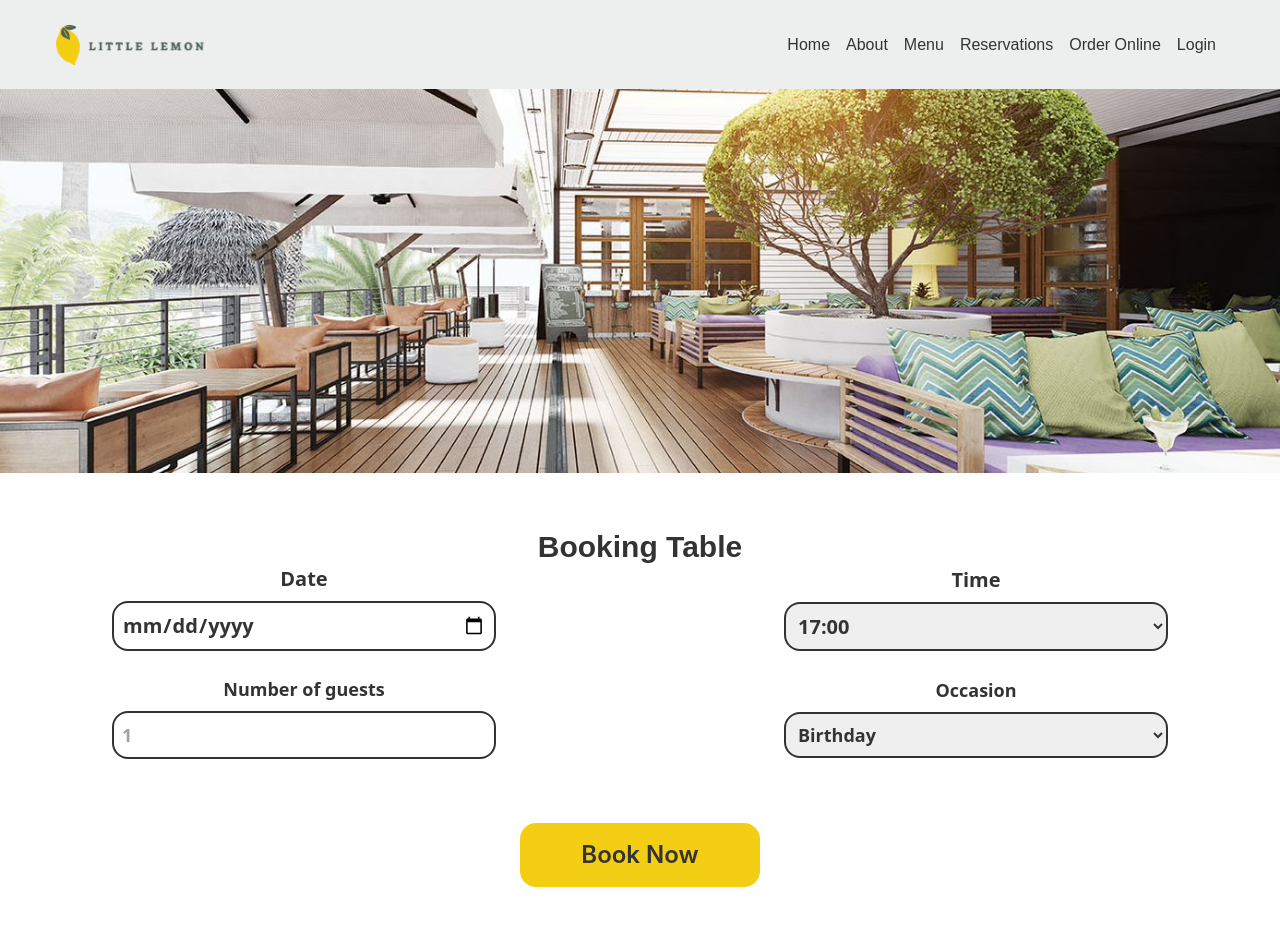
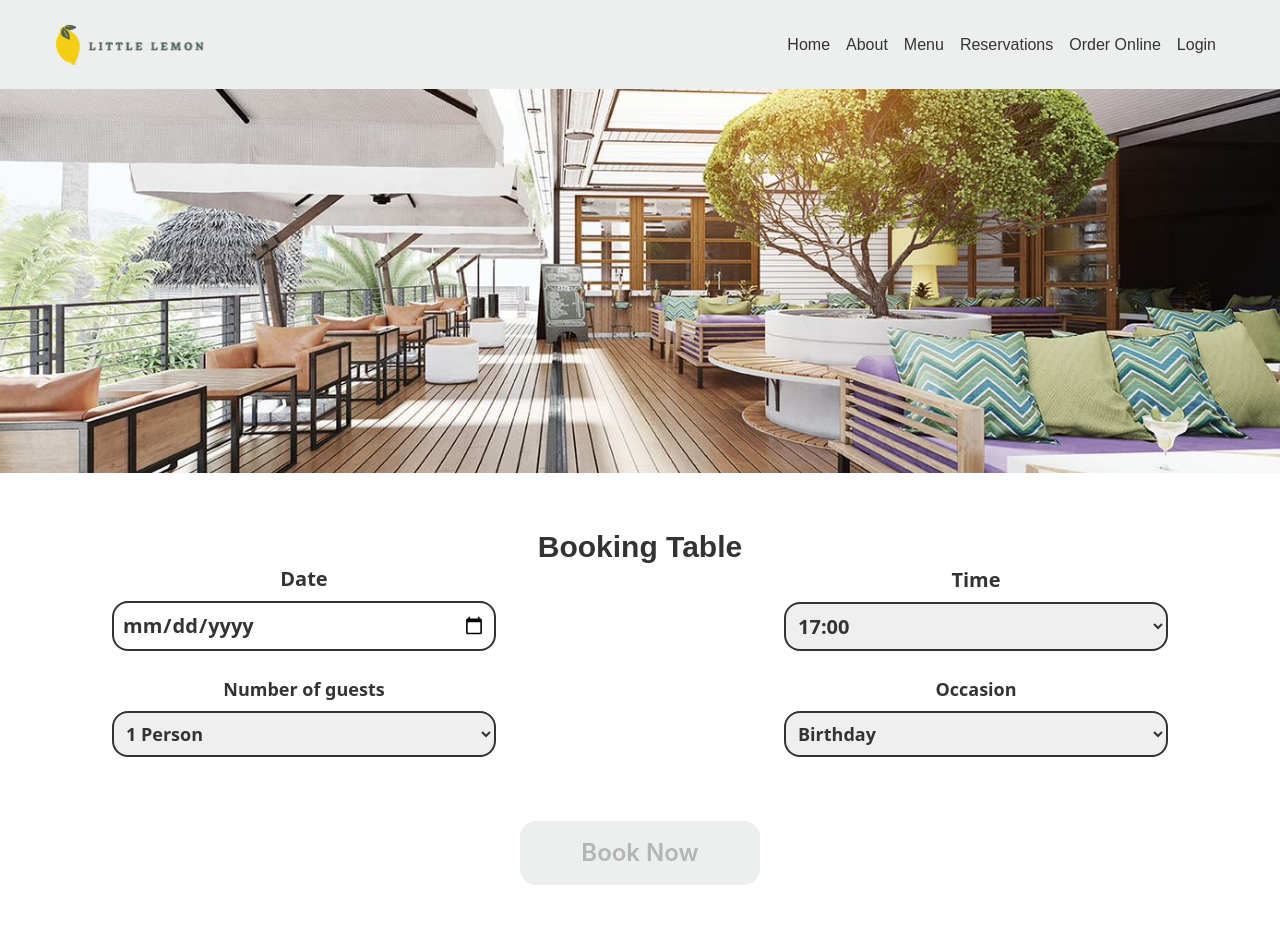
Before and after one commit to KazKinjo/little-lemon-web, a React (Create React App) app: page /booking in a window 1280 px wide. Shown: the top 952 px of the page. Built offline with nearby package versions, Linux system fonts and the light colour scheme.

Commit message:
Modify BookingForm

```diff
--- a/src/components/Booking/BookingForm.js
+++ b/src/components/Booking/BookingForm.js
@@ -1,4 +1,7 @@
-import { useState, useEffect } from 'react';
+import {
+  useState,
+  useEffect
+} from 'react';
 
 const BookingForm = ({ availableTimes, submitForm, dispatch }) => {
   const [date, setDate] = useState("");
@@ -12,25 +15,25 @@ const BookingForm = ({ availableTimes, submitForm, dispatch }) => {
     submitForm();
   };
 
-  const handleDate = (e) => {
-    setDate(e.target.value);
-    validateForm();
-  };
+  // const handleDate = (e) => {
+  //   setDate(e.target.value);
+  //   validateForm();
+  // };
 
-  const handleTime = (e) => {
-    setTime(e.target.value);
-    validateForm();
-  };
+  // const handleTime = (e) => {
+  //   setTime(e.target.value);
+  //   validateForm();
+  // };
 
-  const handleGuests = (e) => {
-    setGuests(e.target.value);
-    validateForm();
-  };
+  // const handleGuests = (e) => {
+  //   setGuests(e.target.value);
+  //   validateForm();
+  // };
 
-  const handleOccasion = (e) => {
-    setOccasion(e.target.value);
-    validateForm();
-  };
+  // const handleOccasion = (e) => {
+  //   setOccasion(e.target.value);
+  //   validateForm();
+  // };
 
   const validateForm = () => {
     if (date && time && guests && occasion) {
@@ -42,10 +45,13 @@ const BookingForm = ({ availableTimes, submitForm, dispatch }) => {
 
   useEffect(() => {
     validateForm();
-  });
+  },);
 
   return (
-    <form onSubmit={handleSubmit} className='flex flex-col mx-14 mb-20'>
+    <form
+      onSubmit={handleSubmit}
+      className='flex flex-col mx-14 mb-20'
+    >
       <div className='gap-10 md:flex md:items-center md:justify-between'>
         <div className='text-highlight-black font-semibold text-xl mb-6 max-w-96 md:w-1/2'>
           <label htmlFor="date">Date</label>
@@ -54,7 +60,7 @@ const BookingForm = ({ availableTimes, submitForm, dispatch }) => {
             id="date"
             required
             value={date}
-            onChange={handleDate}
+            onChange={(e) => setDate(e.target.value)}
             className='w-full mt-2 p-2 border-highlight-black border-2 border-solid rounded-2xl focus:outline-none'
           />
         </div>
@@ -64,11 +70,13 @@ const BookingForm = ({ availableTimes, submitForm, dispatch }) => {
             id="time"
             required
             value={time}
-            onChange={handleTime}
-            className='w-full mt-2 p-2 border-highlight-black border-2 border-solid rounded-2xl :focus:outline-none'
+            onChange={(e) => setTime(e.target.value)}
+            className='w-full mt-2 p-2 border-highlight-black border-2 border-solid rounded-2xl focus:outline-none'
           >
             {availableTimes
-              ? availableTimes.map((time) => (<option key={time}>{time}</option>))
+              ? availableTimes.map((time) => (
+                <option key={time}>{time}</option>
+              ))
               : null
             };
           </select>
@@ -77,17 +85,16 @@ const BookingForm = ({ availableTimes, submitForm, dispatch }) => {
       <div className='gap-10 md:flex md:items-center md:justify-between'>
         <div className='text-highlight-black text-lg font-semibold mb-6 max-w-96 md:w-1/2'>
           <label htmlFor="guests">Number of guests</label>
-          <input
-            type="number"
+          <select
             id="guests"
-            placeholder="1"
-            min="1"
-            max="10"
             required
             value={guests}
-            onChange={handleGuests}
+            onChange={(e) => setGuests(e.target.value)}
             className='w-full mt-2 p-2 border-highlight-black border-2 border-solid rounded-2xl :focus:outline-none'
-          />
+          >
+            <option value="1">1 Person</option>
+            <option value="2">2 People</option>
+          </select>
         </div>
         <div className='text-highlight-black text-lg font-semibold mb-6 max-w-96 md:w-1/2 md:max-w-96'>
           <label htmlFor="occasion">Occasion</label>
@@ -95,7 +102,7 @@ const BookingForm = ({ availableTimes, submitForm, dispatch }) => {
             id="occasion"
             required
             value={occasion}
-            onChange={handleOccasion}
+            onChange={(e) => setOccasion(e.target.value)}
             className='w-full mt-2 p-2 border-highlight-black border-2 border-solid rounded-2xl :focus:outline-none'
           >
             <option value="Birthday">Birthday</option>
@@ -106,7 +113,10 @@ const BookingForm = ({ availableTimes, submitForm, dispatch }) => {
       <button
         type='submit'
         disabled={!isValid}
-        className="bg-primary-yellow text-highlight-black text-2xl font-Intel font-semibold self-center h-16 w-60 mt-10 border-0 rounded-2xl hover:cursor-pointer hover:transition-all hover:text-highlight-gray"
+        className="
+        bg-primary-yellow text-highlight-black text-2xl font-Intel font-semibold self-center h-16 w-60 mt-10 border-0 rounded-2xl
+        hover:cursor-pointer hover:transition-all hover:text-highlight-gray
+        disabled:bg-highlight-gray disabled:hover:transition-none disabled:text-highlight-black disabled:text-opacity-30"
       >
         Book Now
       </button>
```
